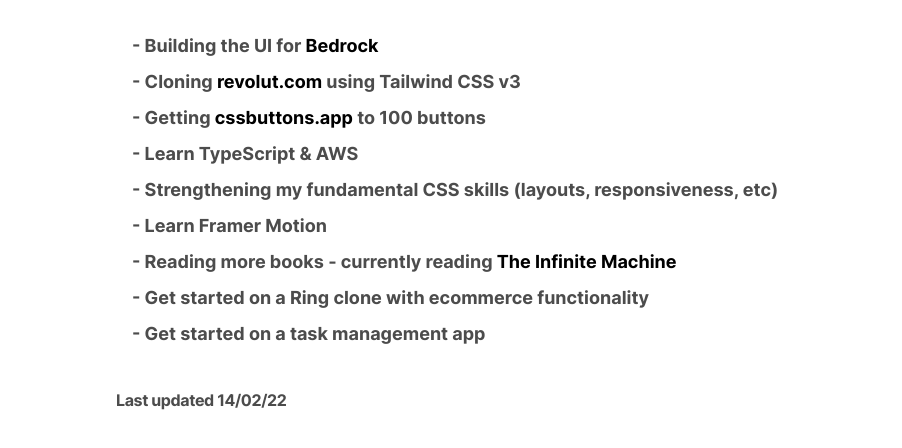
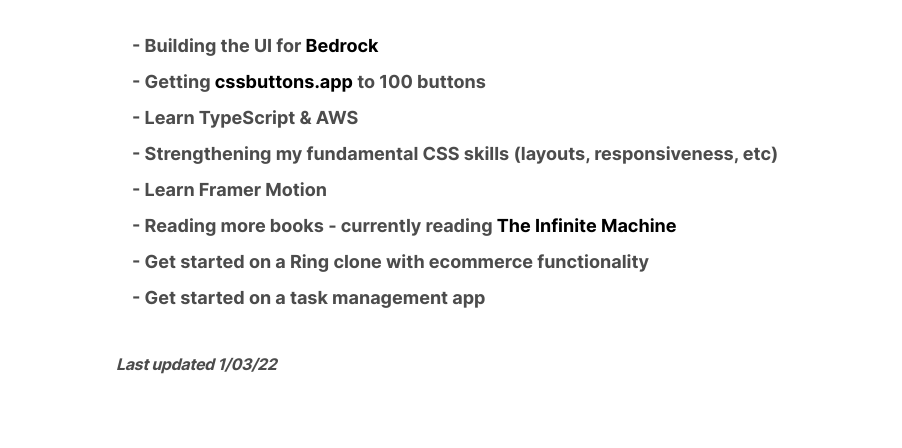
Before and after one commit to r1/jacklatimer.dev, a Next.js app: page /now in a window 1280 px wide. Shown: the part 204-652 px from the top of the page, without its empty margins (188-1090 px from the left). Built offline with nearby package versions, Linux system fonts and the light colour scheme.

Commit message:
done(home): added finished project

```diff
--- a/components/Work/Work.tsx
+++ b/components/Work/Work.tsx
@@ -21,4 +21,11 @@ export const Work = [
     github: "https://github.com/r1/bedrock",
     link: "https://bedrck.co/",
   },
+  {
+    title: "Revolut",
+    image: "/images/revolut",
+    description: "Revolut clone build with Tailwind CSS & Next.js",
+    github: "https://github.com/r1/revolut",
+    link: "https://revolut.vercel.app/",
+  },
 ];
--- a/pages/now.tsx
+++ b/pages/now.tsx
@@ -37,18 +37,6 @@ export default function Work() {
             >
               Bedrock
             </a>{" "}
-          </li>
-          <li className="text-gray-700 mb-2 text-lg pl-4 lg:pl-0 md:pl-4">
-            - Cloning{" "}
-            <a
-              href="https://revolut.com"
-              target="_blank"
-              rel="noopener noreferrer"
-              className="text-black ud"
-            >
-              revolut.com
-            </a>{" "}
-            using Tailwind CSS v3
           </li>
           <li className="text-gray-700 mb-2 text-lg pl-4 lg:pl-0 md:pl-4">
             - Getting{" "}
@@ -91,8 +79,8 @@ export default function Work() {
           </li>
           <li className="text-gray-700 mb-2 text-lg pl-4 lg:pl-0 md:pl-4"></li>
         </ul>
-        <h2 className="text-gray-700 text-md tracking-tight mt-8">
-          Last updated 14/02/22
+        <h2 className="text-gray-700 text-md tracking-tight mt-8 italic">
+          Last updated 1/03/22
         </h2>
       </div>
     </LayoutGA>
```
Also changed, not shown: public/images/revolut.png (added).
